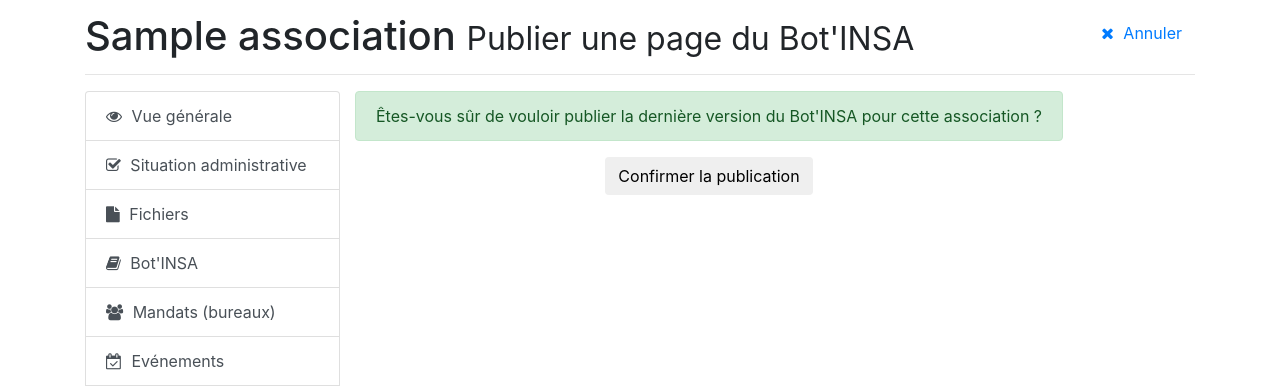
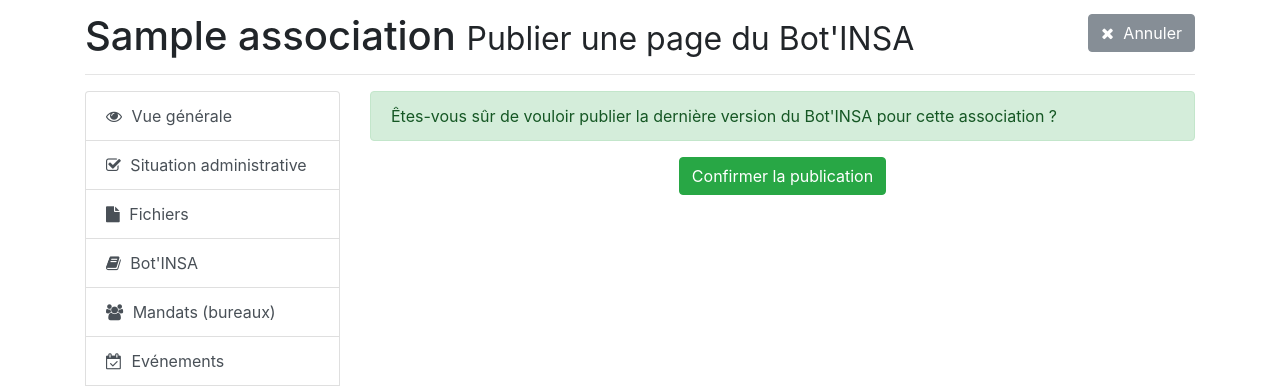
Before and after one commit to BdEINSALyon/portailva, a Django app: template templates/directory/publish.html in a window 1280 px wide. Shown: the part 56-442 px from the top of the page. Run offline with Django 3.2, Linux system fonts and the light colour scheme; the template is opened without the code that fills it: most values are stand-ins (such as "Sample title", 1, 10 or a date in 2020); some libraries are stand-ins or nearby versions.

Commit message:
Upgrade for BS4 : directory update and publish

```diff
--- a/templates/directory/publish.html
+++ b/templates/directory/publish.html
@@ -5,19 +5,19 @@
 {% endblock %}
 
 {% block quick_actions %}
-  <a href="{% url 'association-directory-detail' association.id %}" class="btn btn-default"><i class="fa fa-times"></i> Annuler</a>
+  <a href="{% url 'association-directory-detail' association.id %}" class="btn btn-secondary"><i class="fa fa-times"></i> Annuler</a>
 {% endblock %}
 
 {% block content_association %}
   <div class="row">
-    <div class="col-xs-12">
+    <div class="col-12">
       <div class="alert alert-success" role="alert">
         Êtes-vous sûr de vouloir publier la dernière version du Bot'INSA pour cette association ?
       </div>
       <form action="" method="post">
         {% csrf_token %}
         <p class="text-center">
-          <input class="btn btn-default" type="submit" value="Confirmer la publication" />
+          <button class="btn btn-success" type="submit">Confirmer la publication</button>
         </p>
       </form>
     </div>
--- a/templates/directory/update.html
+++ b/templates/directory/update.html
@@ -7,7 +7,7 @@
 {% endblock %}
 
 {% block quick_actions %}
-  <a href="{% url 'association-directory-detail' association.id %}" class="btn btn-default"><i class="fa fa-times"></i> Annuler</a>
+  <a href="{% url 'association-directory-detail' association.id %}" class="btn btn-secondary"><i class="fa fa-times"></i> Annuler</a>
   <button form="directoryEntryForm" type="submit" class="btn btn-success"><i class="fa fa-save"></i> Enregistrer</button>
 {% endblock %}
 
```
